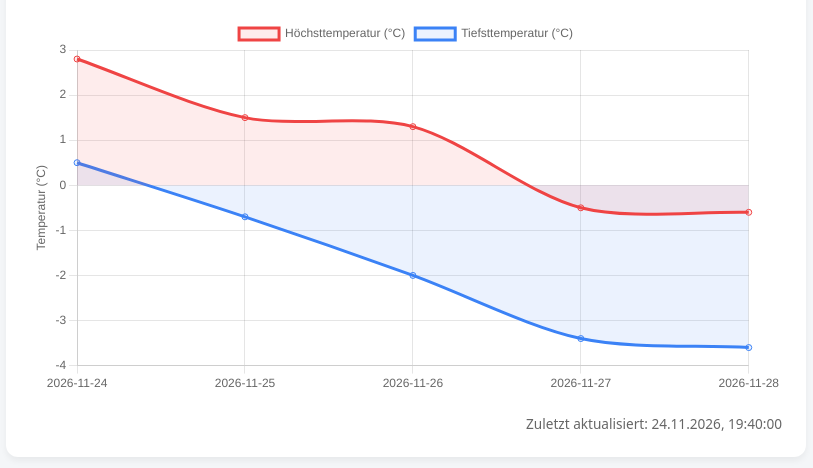
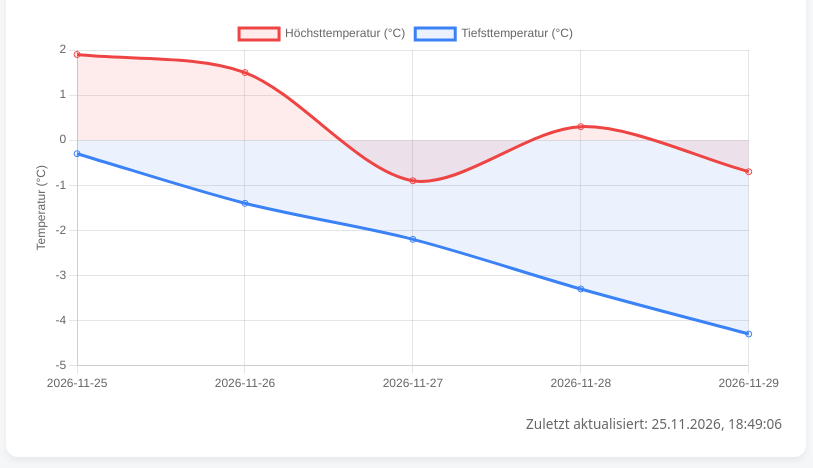
Before and after one commit to julianstaiger-cmd/GH_action_testing, a plain HTML site: page index.html in a window 1280 px wide. Shown: the part 110-578 px from the top of the page, without its empty margins (234-1047 px from the left). Drawn offline with nearby package versions, Linux system fonts and the light colour scheme.

Commit message:
deploy: ab9ad3fede95565fdd612660c6ba05b7726aece3

```diff
--- a/index.html
+++ b/index.html
@@ -16,7 +16,7 @@
   <div class="card">
     <h1>🌤️ 5-Tage Wettervorhersage Berlin</h1>
     <canvas id="weatherChart"></canvas>
-    <div class="footer">Zuletzt aktualisiert: 24.11.2026, 19:40:00</div>
+    <div class="footer">Zuletzt aktualisiert: 25.11.2026, 18:49:06</div>
   </div>
 
   <script>
@@ -24,11 +24,11 @@
     new Chart(ctx, {
       type: 'line',
       data: {
-        labels: ["2026-11-24","2026-11-25","2026-11-26","2026-11-27","2026-11-28"],
+        labels: ["2026-11-25","2026-11-26","2026-11-27","2026-11-28","2026-11-29"],
         datasets: [
           {
             label: 'Höchsttemperatur (°C)',
-            data: [2.8,1.5,1.3,-0.5,-0.6],
+            data: [1.9,1.5,-0.9,0.3,-0.7],
             borderColor: '#ef4444',
             backgroundColor: 'rgba(239, 68, 68, 0.1)',
             fill: true,
@@ -36,7 +36,7 @@
           },
           {
             label: 'Tiefsttemperatur (°C)',
-            data: [0.5,-0.7,-2,-3.4,-3.6],
+            data: [-0.3,-1.4,-2.2,-3.3,-4.3],
             borderColor: '#3b82f6',
             backgroundColor: 'rgba(59, 130, 246, 0.1)',
             fill: true,
```
